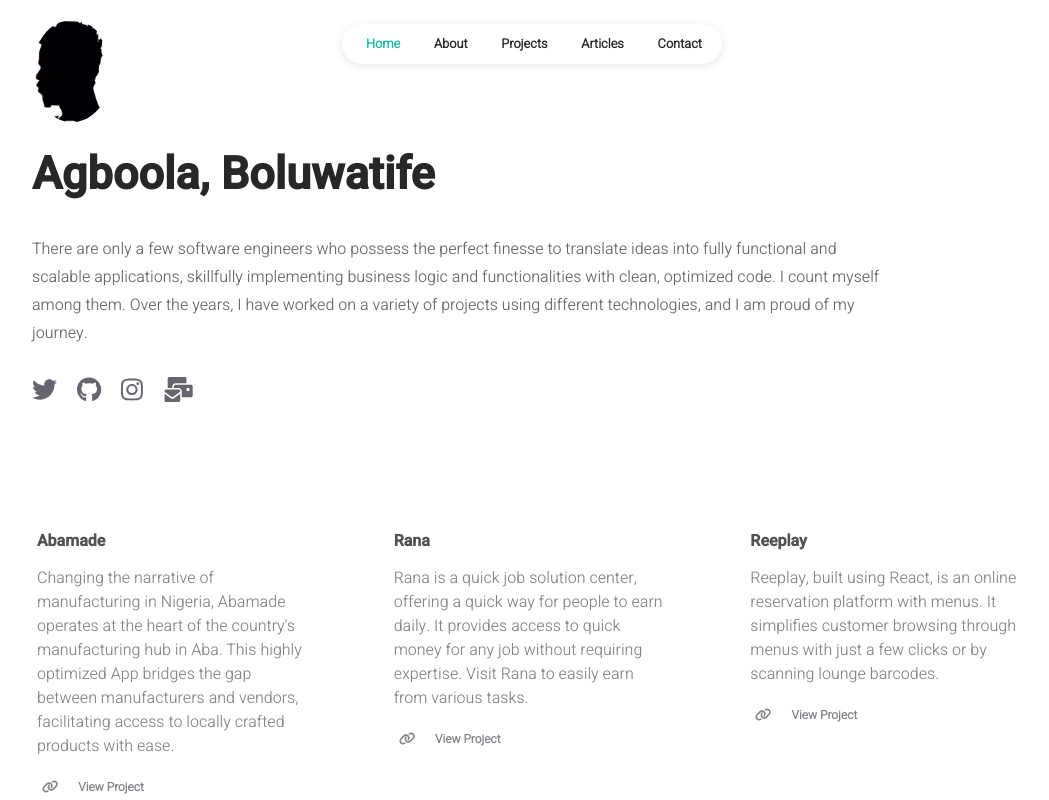
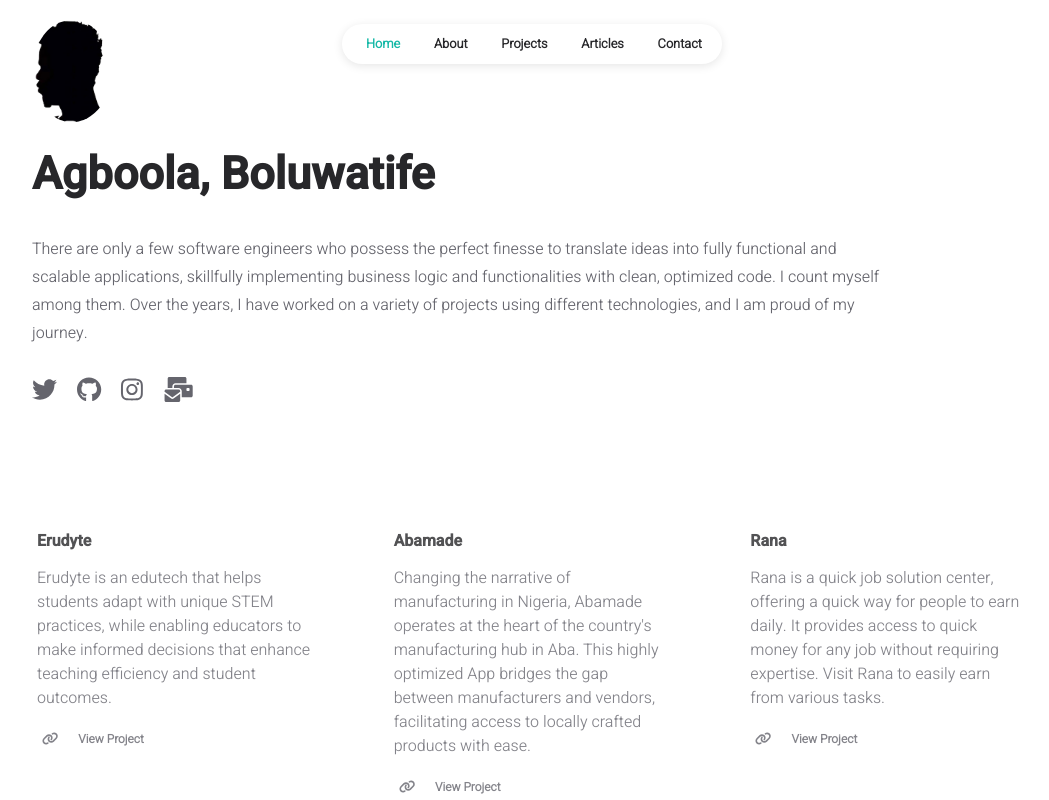
Before and after one commit to CEEPREL/New-Portfolio, a React (Create React App) app: page / in a window 1280 px wide. Shown: the top 800 px of the page, without its empty margins (108-1157 px from the left). Built offline with nearby package versions, Linux system fonts and the light colour scheme.

Commit message:
Erudition update

```diff
--- a/src/data/user.js
+++ b/src/data/user.js
@@ -35,6 +35,14 @@ const INFO = {
 
 	projects: [
 		{
+			title: "Erudyte",
+			description:
+				"Erudyte is an edutech that helps students adapt with unique STEM practices, while enabling educators to make informed decisions that enhance teaching efficiency and student outcomes.",
+			logo: "https://cdn.jsdelivr.net/npm/programming-languages-logos/src/javascript/javascript.png",
+			linkText: "View Project",
+			link: "https://erudtion.com/",
+		},
+		{
 			title: "Abamade",
 			description:
 				"Changing the narrative of manufacturing in Nigeria, Abamade operates at the heart of the country's manufacturing hub in Aba. This highly optimized App bridges the gap between manufacturers and vendors, facilitating access to locally crafted products with ease.",
@@ -61,15 +69,6 @@ const INFO = {
 			link: "https://reeplaylounge.com.ng/",
 		},
 
-		// {
-		// 	// title: "Flower Store",
-		// 	// description:
-		// 	// 	"Flower Store is an e-commerce project highlighting a variety of flowers with prices. Developed using React, the most challenging aspect was implementing the 'Add to Cart' functionality, which I successfully accomplished.",
-		// 	// 	logo: "https://cdn.jsdelivr.net/npm/programming-languages-logos/src/javascript/javascript.png",
-		// 	// linkText: "View Project",
-		// 	// link: "https://github.com/CEEPREL/Flower_Store",
-		// },
-
 		// {;
 		// 	// title: "MusicPlayer",
 		// 	// description:
```
